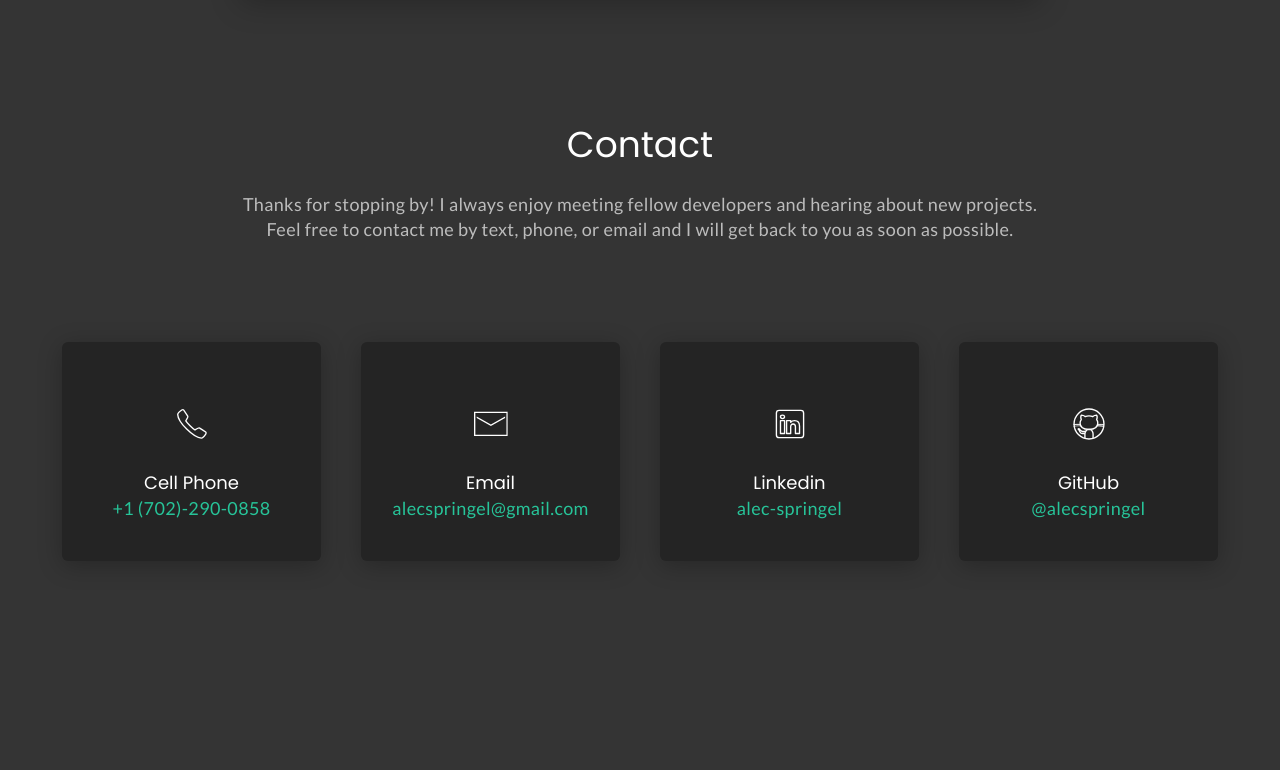
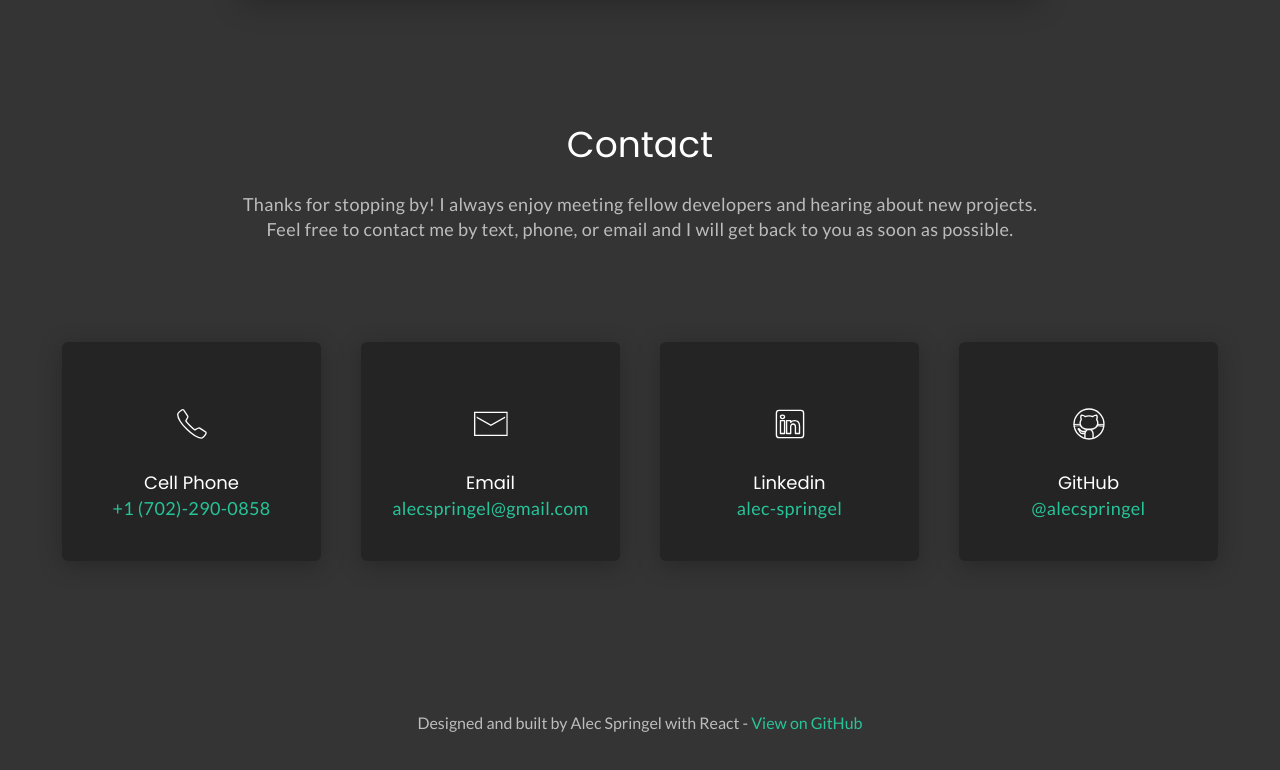
Before and after one commit to alecspringel/alecspringel.com, a Gatsby site: page / in a window 1280 px wide. Shown: the part 2705-3475 px from the top of the page. Built offline with nearby package versions, Linux system fonts and the light colour scheme; Gatsby itself is replaced by a stand-in of ours.

Commit message:
Added footer

```diff
--- a/public/page-data/dev-404-page/page-data.json
+++ b/public/page-data/dev-404-page/page-data.json
@@ -1 +1 @@
-{"componentChunkName":"component---cache-dev-404-page-js","path":"/dev-404-page/","result":{"data":{"allSitePage":{"nodes":[{"path":"/"},{"path":"/404/"},{"path":"/404.html"}]}},"pageContext":{}},"staticQueryHashes":[]}
+{"componentChunkName":"component---cache-dev-404-page-js","path":"/dev-404-page/","result":{"data":{"allSitePage":{"nodes":[{"path":"/404/"},{"path":"/"},{"path":"/404.html"}]}},"pageContext":{}},"staticQueryHashes":[]}
--- a/src/components/index.css
+++ b/src/components/index.css
@@ -73,6 +73,10 @@ p {
   margin: 0;
   line-height: 25px;
   letter-spacing: 0.02em;
+}
+
+.text-center {
+  text-align: center;
 }
 
 .dashed-horizontal {
--- a/src/components/layout.js
+++ b/src/components/layout.js
@@ -35,13 +35,18 @@ const Layout = ({ children }) => {
       >
         <main>{children}</main>
         <footer
+          className="text-center"
           style={{
             marginTop: `2rem`,
           }}
         >
-          {/* © {new Date().getFullYear()}, Built with
-          {` `}
-          <a href="https://www.gatsbyjs.com">Gatsby</a> */}
+          Designed and built by Alec Springel with React -
+          <a
+            className="primary-color "
+            href="https://github.com/alecspringel/alecspringel.com"
+          >
+            &nbsp;View on GitHub
+          </a>
         </footer>
       </div>
     </ThemeProvider>
```
